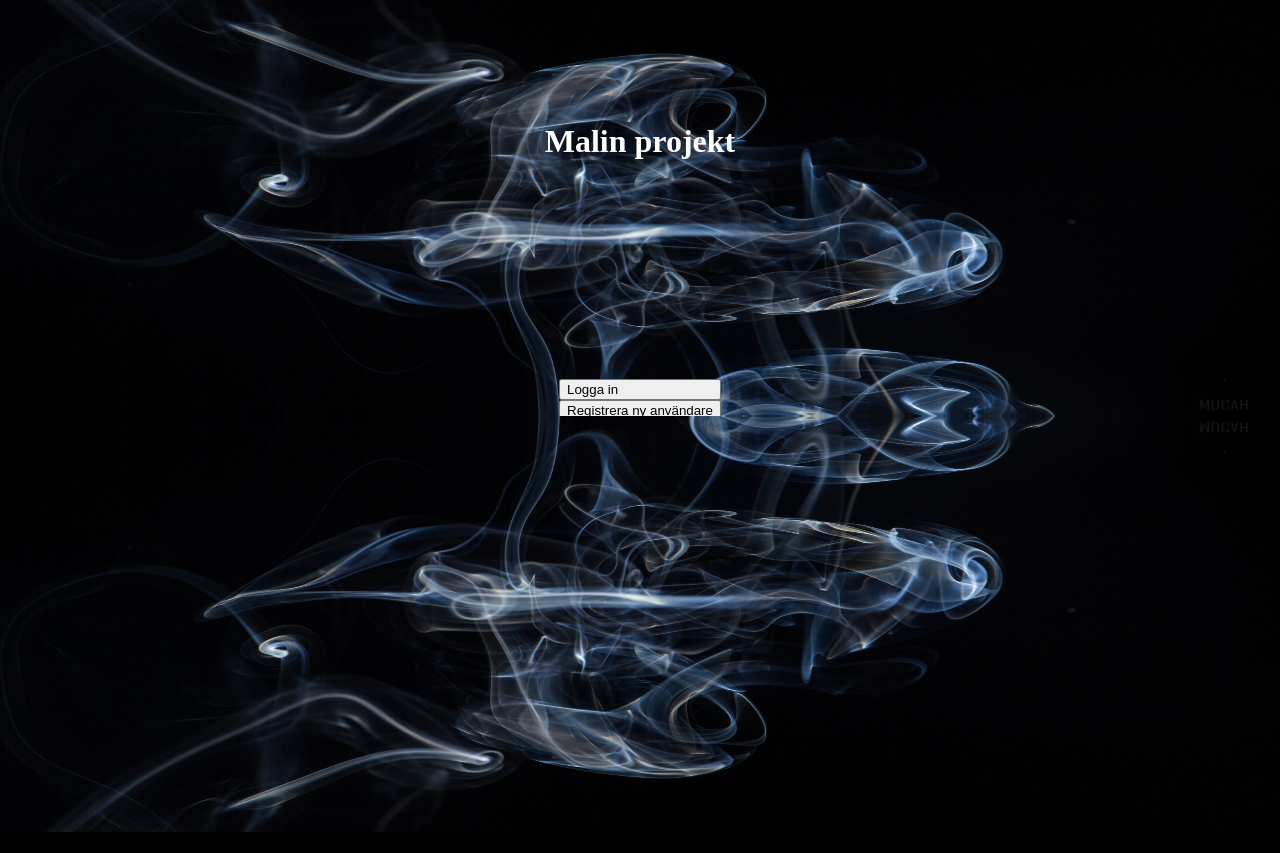
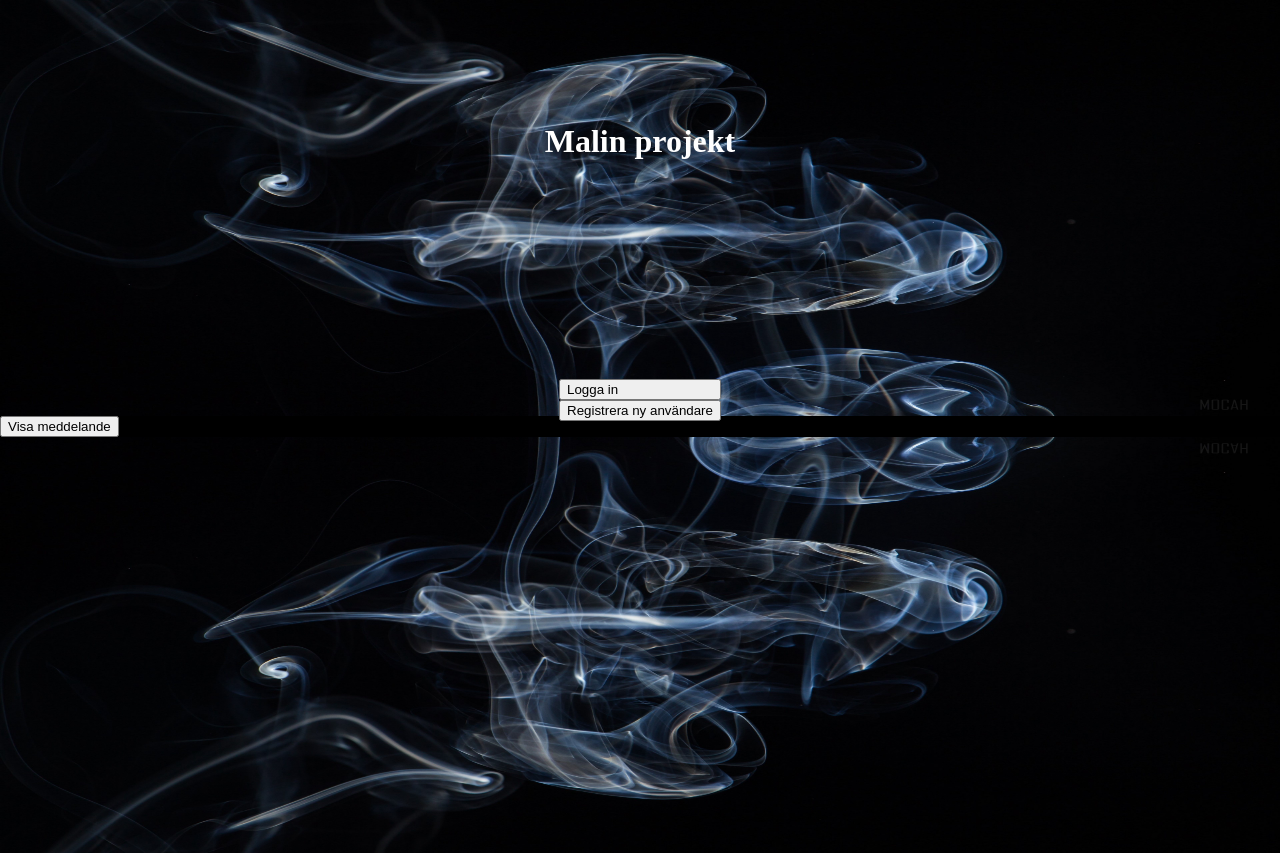
Before and after one commit to MalinJ123/TODO-project, a React (Vite) app: page / in a window 1280 px wide. Before the commit the page ends 832 px from the top, so only its background shows below. Built offline with nearby package versions, Linux system fonts and the light colour scheme.

Commit message:
prettier format on save

```diff
--- /dev/null
+++ b/data/kippis.jsx
@@ -0,0 +1,36 @@
+import React, {useState} from "react"
+
+function Kippis() {
+    const [showMessage, setShowMessage] = useState(false)
+
+    const puppy = {
+        name: "Kippis",
+        breed: "Spitz",
+        color: "Black",
+        age: 11,
+        isCute: true,
+      };
+
+      const handleClick =() => {
+        setShowMessage(true);
+      }
+      const handleClose =()=>{
+        setShowMessage(false)
+      }
+
+    return(
+
+       <div>
+        <button onClick={handleClick}>Visa meddelande</button>
+        {showMessage && (
+            <div className="overlay">
+            <div className ="modal">
+                <span className="close" onClick={handleClose}>&times;</span>
+                <p>{puppy.name} är {puppy.age}</p></div></div>
+        )}
+         </div>
+
+    )
+}
+
+export default Kippis
--- /dev/null
+++ b/index.js
@@ -0,0 +1 @@
+console.log("hello Node")
--- a/routes/Start.jsx
+++ b/routes/Start.jsx
@@ -1,8 +1,10 @@
 import React from "react";
 import "../stylesheet/start.css"; // Uppdatera sökvägen för styles.css
 import smoke from "../src/assets/smoke.jpg";
+import Kippis from "../data/kippis.jsx"
 
 function Start() {
+
 	return (
 	  <>
 		 <div className="image-wrapper">
@@ -15,6 +17,7 @@ function Start() {
 			<div className="overlay button-wrapp">
 			<button className="button">Logga in </button>
 			<button className="button">Registrera ny användare</button></div>
+			<Kippis/>
 			<img
 			  className="background-Pic mirror-image"
 			  src={smoke}
```
Also changed, not shown: index.js.txt (deleted).
